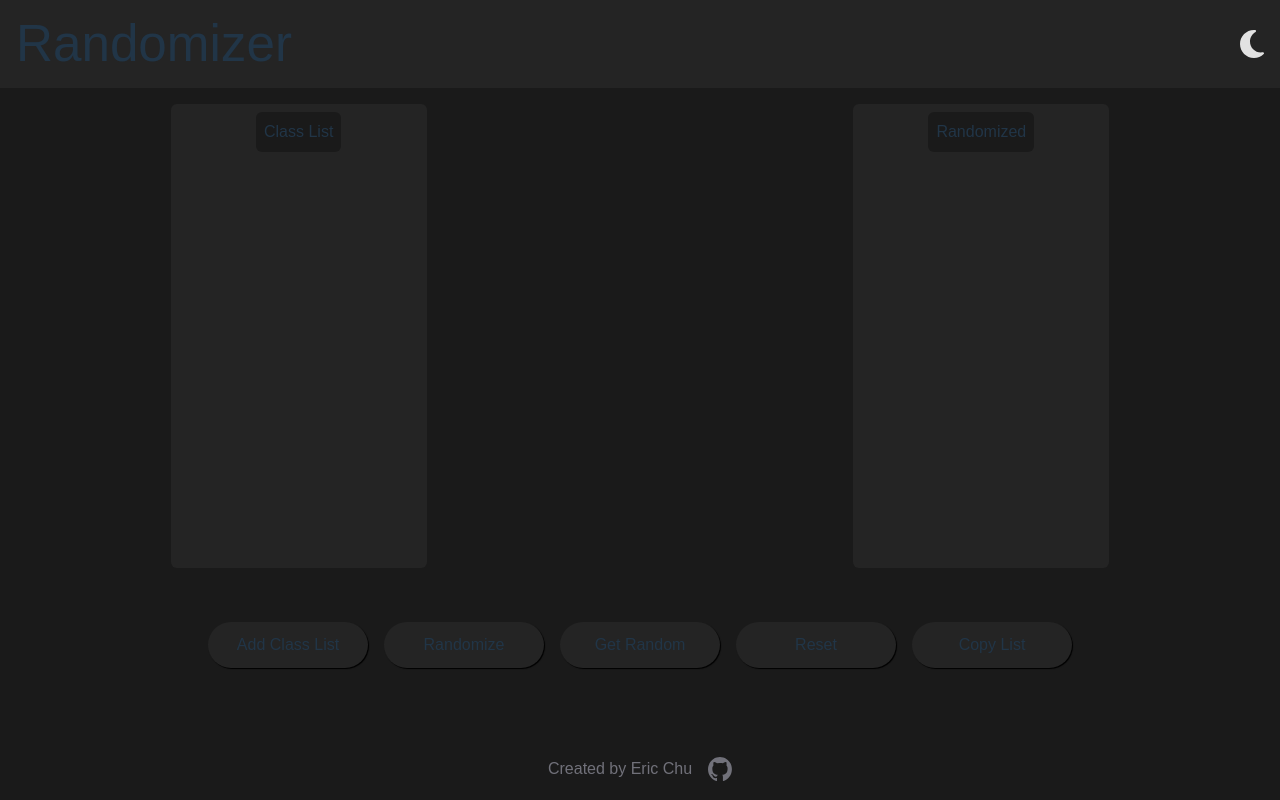
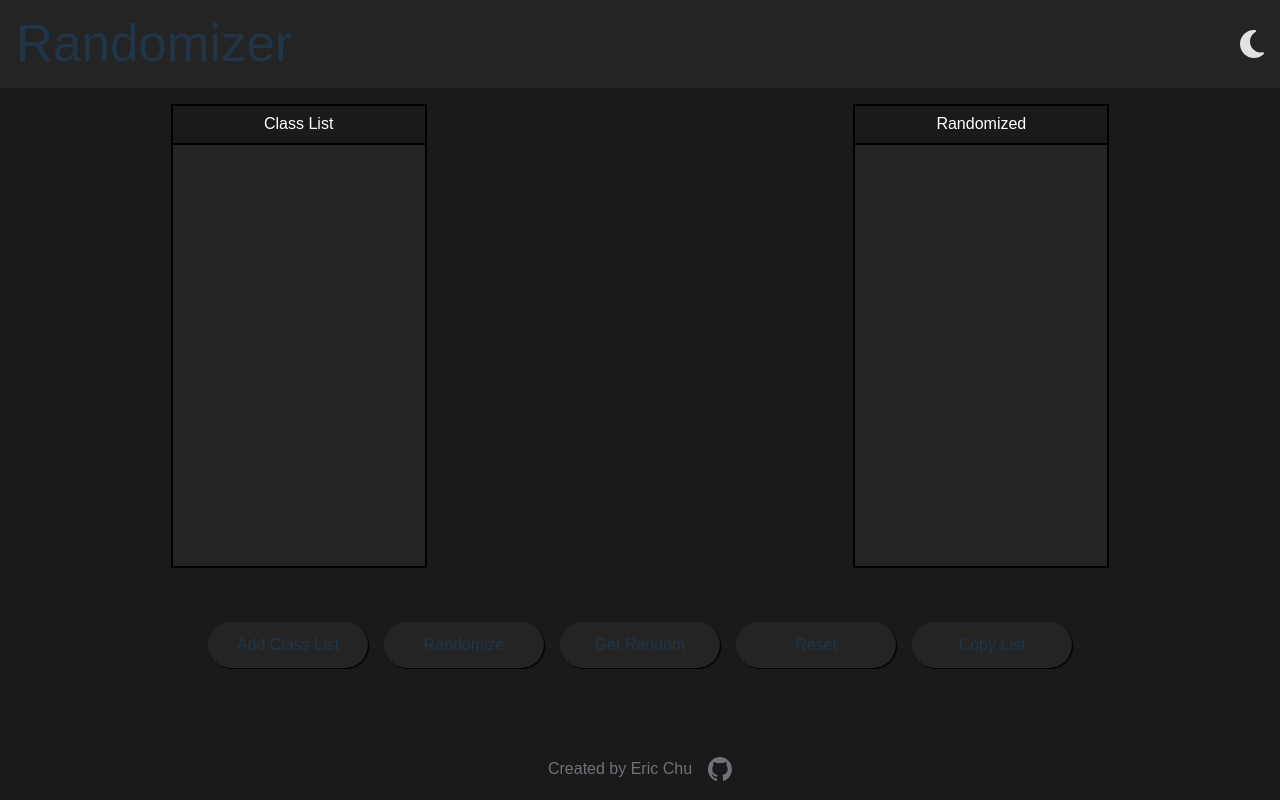
Before and after one commit to eric-k-chu/Randomizer, a React (Vite) app in the folder my-app/: page / in a window 1280 px wide. Built offline with nearby package versions, Linux system fonts and the light colour scheme; a web font is replaced by a local one.

Commit message:
WIP changing colors for light mode

```diff
--- a/my-app/src/Components/Card.tsx
+++ b/my-app/src/Components/Card.tsx
@@ -2,9 +2,9 @@ import { List } from './index'
 
 function Card({ title, listToDisplay }: { title: string, listToDisplay: string[]}) {
   return (
-    <div className='basis-1/3 flex flex-col items-center bg-dark-gray-1 p-2 rounded-md max-w-[16rem]'>
-      <div className='bg-dark-gray-2 p-2 rounded-md'>{title}</div>
-      <List customList={listToDisplay} styles='text-center p-2 overflow-y-auto h-full w-full' />
+    <div className='basis-1/3 flex flex-col items-center bg-white dark:bg-dark-gray-1 max-w-[16rem] border-solid border-2 border-[#e6e6e6] dark:border-black'>
+      <div className='bg-dark-gray-2 basis-1/12 flex items-center w-full justify-around border-solid border-b-2 border-[#e6e6e6] dark:border-black'>{title}</div>
+      <List customList={listToDisplay} styles='text-center p-2 overflow-y-auto basis-11/12 w-full' />
     </div>
   )
 }
--- a/my-app/src/Layout/Body.tsx
+++ b/my-app/src/Layout/Body.tsx
@@ -68,7 +68,7 @@ function Body() {
 
       {showModal && <InsertForm isActive={setShowModal} onInsert={handleInsertClassList} />}
 
-      <div className='flex justify-center basis-3/4 w-full'>
+      <div className='flex justify-center basis-3/4 w-full text-black dark:text-white'>
         <Card title='Class List' listToDisplay={classList}/>
         <div className='basis-1/3 flex flex-col items-center justify-center gap-y-4'>
           <p className=' w-full h-16 text-center'>{showRandomName}</p>
```
